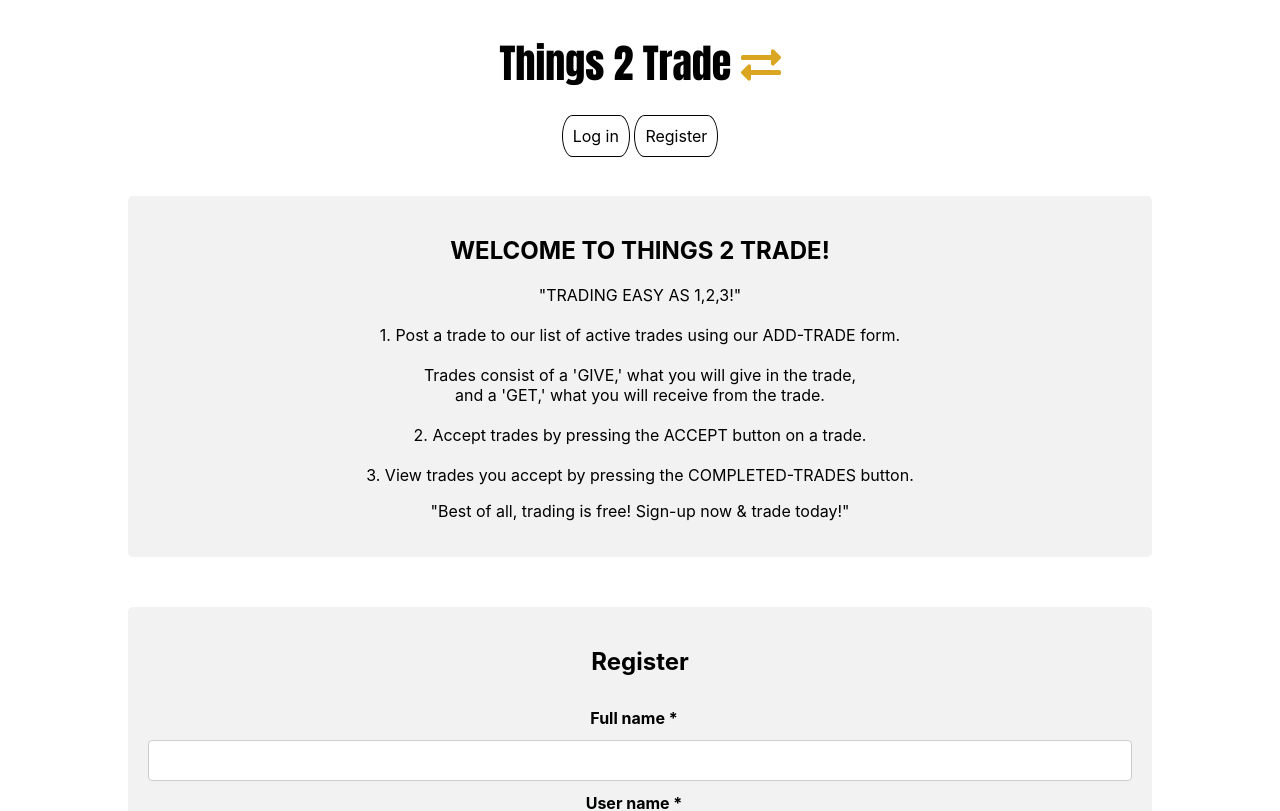
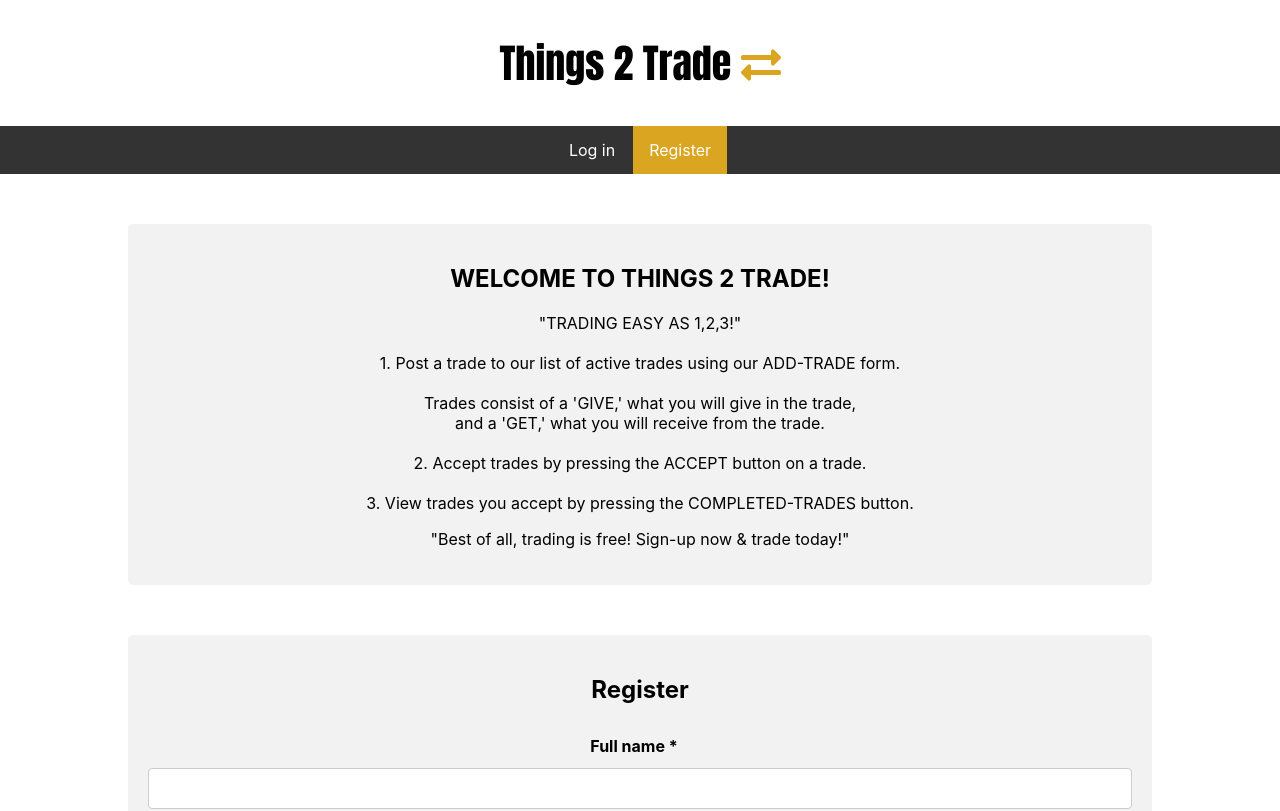
Before and after one commit to Jvymvn/things-to-trade, a React (Create React App) app: page / in a window 1280 px wide. Shown: the top 811 px of the page. Built offline with nearby package versions, Linux system fonts and the light colour scheme; no server answers.

Commit message:
New Navbar, Active trades updates

```diff
--- a/src/components/App/App.js
+++ b/src/components/App/App.js
@@ -81,9 +81,7 @@ class App extends Component {
   render() {
     return (
       <div className="App">
-        <header className='App_header'>
-          <Header />
-        </header>
+        <Header />
         <main className='App_main'>
           {this.state.hasError && <p className='red'>There was an error!</p>}
           <Switch>
--- a/src/components/Header/header.css
+++ b/src/components/Header/header.css
@@ -7,28 +7,73 @@
     font-family: Impact, Haettenschweiler, 'Arial Narrow Bold', sans-serif;
 }
 
-#link{
+.Header-log-in{
+    list-style-type: none;
+  margin: 0;
+  padding: 0;
+  overflow: hidden;
+  background-color: #333;
+}
+
+.Header-logged-in{
+    list-style-type: none;
+  margin: 0;
+  padding: 0;
+  overflow: hidden;
+  background-color: #333;
+}
+
+/* li:last-child {
+    border-right: none;
+} */
+
+.active{
+    background-color: goldenrod;
+}
+
+li a {
+    display: block;
+    color: white;
+    text-align: center;
+    padding: 14px 16px;
+    text-decoration: none;
+}
+
+li a:hover:not(.active) {
+    background-color: #111;
+}
+
+/* #link{
     text-decoration: none;
     border: 1px solid black;
     padding: 10px;
     border-radius: 50px/100px;
     color: black;
-}
+} */
 
-#link:hover{
+/* #link:hover{
     text-decoration: underline;
     box-shadow: 2px 2px 5px goldenrod;
-}
+} */
 
-#link2{
+/* #link2{
     text-decoration: none;
 }
 
 #link2:hover{
     text-decoration: underline;
     cursor: pointer;
-}
+} */
 
 .Already_reg{
     margin-top: 10px;
 }
+
+
+@media only screen and (min-width: 485px) {
+   li{
+    display: inline-block;
+    margin-left: 1px;
+    margin-right: 1px;
+   }
+  }
--- a/src/components/Header/header.js
+++ b/src/components/Header/header.js
@@ -1,11 +1,13 @@
 import React, { Component } from 'react';
 import { FontAwesomeIcon } from '@fortawesome/react-fontawesome';
 import { faExchangeAlt } from '@fortawesome/free-solid-svg-icons';
-import { Link } from 'react-router-dom';
+import { Link, NavLink } from 'react-router-dom';
 import TokenService from '../../services/token-service';
 import TradeContext from '../../contexts/TradeContext';
 import IdleService from '../../services/idle-service'
 import './header.css'
+
+
 
 class Header extends Component {
     static contextType = TradeContext
@@ -22,40 +24,46 @@ class Header extends Component {
 
     renderLogoutLink() {
         return (
-            <div className='Header__logged-in'>
-                <Link to='/add-trade' id='link'>
+            <div>
+                <div className="Header_title">
+                    <h1 id='Main_title'>Things 2 Trade{' '}<FontAwesomeIcon className='gold' icon={faExchangeAlt} /></h1>
+                </div>
+                <ul className="Header-logged-in">
+                    <li><NavLink to='/add-trade' activeClassName="active">
                         Add Trade
-                </Link>
-                {' '}
-                <Link to='/trades' id='link'>
+                </NavLink></li>
+                    <li><NavLink to='/trades' activeClassName="active">
                         Active Trades
-                </Link>
-                {' '}
-                <Link to='/accepted' id='link'>
+                </NavLink></li>
+                    <li><NavLink to='/accepted' activeClassName="active">
                         Accepted Trades
-                </Link>
-                {' '}
-                <Link
+                </NavLink></li>
+                    <li><NavLink
                         onClick={this.handleLogoutClick}
-                    to='/' id='link'>
+                        exact to='/'>
                         Logout
-                </Link>
+                </NavLink></li>
+                </ul>
             </div>
         )
     }
 
     renderLoginLink() {
         return (
-            <div className='Header__not-logged-in'>
-                <Link
-                    to='/login' id='link'>
+            <div>
+                <div className="Header_title">
+                    <h1 id='Main_title'>Things 2 Trade{' '}<FontAwesomeIcon className='gold' icon={faExchangeAlt} /></h1>
+                </div>
+                <ul className='Header-log-in'>
+                    <li><NavLink
+                        to='/login'>
                         Log in
-                </Link>
-                {' '}
-                <Link
-                    to='/' id='link'>
+                </NavLink></li>
+                    <li><NavLink
+                        exact to='/'>
                         Register
-                </Link>
+                </NavLink></li>
+                </ul>
             </div>
         )
     }
@@ -74,9 +82,6 @@ class Header extends Component {
         return (
             <>
                 <nav className="Header">
-                    <div className="Header_title">
-                        <h1 id='Main_title'>Things 2 Trade{' '}<FontAwesomeIcon className='gold' icon={faExchangeAlt} /></h1>
-                    </div>
                     {loggedIn === true
                         ? this.renderLogoutLink()
                         : this.renderLoginLink()}
--- a/src/components/TradeListItem/TradeListItem.js
+++ b/src/components/TradeListItem/TradeListItem.js
@@ -5,6 +5,11 @@ import config from '../../config';
 import TradeListContext from '../../contexts/TradeListContext';
 import TokenService from '../../services/token-service';
 import '../../css/main.css'
+
+const imgStyle = {
+    width: '100%',
+    height: 'auto',
+}
 
 export default class TradeItem extends Component {
     static contextType = TradeListContext;
@@ -50,11 +55,11 @@ export default class TradeItem extends Component {
             <TradeListContext.Consumer>
                 {(context) => (
                     <li className='TradeItem'>
-                        <h3 className='TradeItem_title'>{this.props.title}</h3>
+                        <h1 className='TradeItem_title'>{this.props.title}</h1>
                         <div className='TradeItem_container'>
                             <div className="TradeItem_give">
                                 <h1>You Give:</h1>
-                                <div className='TradeItem_image_give'><img src={this.props.image1} alt='image1' /></div>
+                                <img src={this.props.image1} alt='image1' style={imgStyle} />
                             </div>
                             <div className='TradeItem_middle'>
                                 <FontAwesomeIcon className='gold' id='middle_icon' icon={faExchangeAlt} /><br />
@@ -62,7 +67,7 @@ export default class TradeItem extends Component {
                             </div>
                             <div className='TradeItem_get'>
                                 <h1>You Get:</h1>
-                                <div className='TradeItem_image_get'><img src={this.props.image2} alt='image2' /></div>
+                                <img src={this.props.image2} alt='image2' style={imgStyle} />
                             </div>
                         </div>
                     </li>
--- a/src/css/main.css
+++ b/src/css/main.css
@@ -1,11 +1,7 @@
 .TradeList_list {
-  position: absolute;
-  top: 190px;
-  bottom: 20px;
-  left: 20px;
-  right: 20px;
-  overflow: scroll;
-  margin: 0;
+  position: relative;
+  background-color: #222;
+  margin: 10px 10px 10px 10px;
   padding: 0;
   border: 2px solid #ccc;
   font-size: 16px;
@@ -13,9 +9,9 @@
   border-radius: 10px; }
 
 .TradeItem {
+  background-color: #fff;
   list-style-type: none;
   border: 0;
-  background: none;
   padding: 5%;
   border-radius: 10px;
   box-shadow: 10px 11px 21px -8px rgba(0, 0, 0, 0.5);
@@ -24,13 +20,14 @@
   margin-right: 20px;
   margin-left: 20px; }
 
-img {
+/* img {
   width: 80%;
   height: 300px;
-  border-radius: 10px; }
+  border-radius: 10px; } */
 
 .TradeItem_container {
-  display: flex; }
+  display: flex;
+}
 
 .TradeItem_give {
   flex: 1; }
@@ -40,11 +37,14 @@ img {
 
 .TradeItem_middle {
   margin-top: auto;
-  margin-bottom: auto; }
+  margin-bottom: auto;
+  margin-right: 10px;
+  margin-left: 10px;
+}
 
 .TradeItem_title {
   font-family: Georgia, 'Times New Roman', Times, serif;
-  font-size: 1.2rem; }
+  font-size: 2.5rem; }
 
 #middle_icon {
   font-size: 375%;
@@ -96,4 +96,7 @@ img {
 /*Screen sizes 500px and Up */
 @media (min-width: 375px) {
   .Header__logged-in {
-    font-size: 11.5px; } }
+    font-size: 11.5px;
+  }
+
+  }
```
Also changed, not shown: src/components/Footer/Footer.js (added, +11 -0 lines), src/components/Layout.js (added, +8 -0 lines), src/components/NavigationBar/NavigationBar.js (added, +36 -0 lines), src/components/Rotate/Rotate.js (added, +26 -0 lines), src/components/TradeListItem/TradeListItem.css (+0 -12 lines), 1 other file (tests, documents, lock files or other folders). Lines whose indentation alone changed are shown as unchanged.
